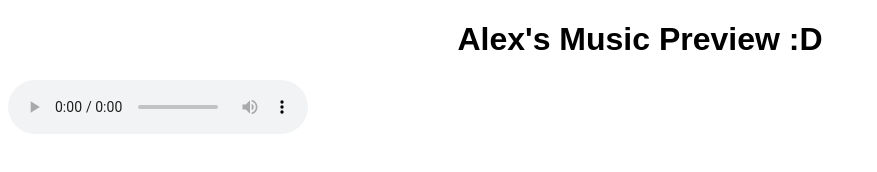
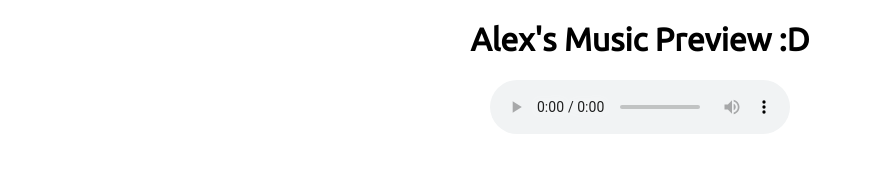
Before and after one commit to Libror/preview, a website built with Parcel: page index.html in a window 1280 px wide. Shown: the whole page, without its empty margins (0-877 px from the left). Built offline with nearby package versions, Linux system fonts and the light colour scheme.

Commit message:
Update styles.css

```diff
--- a/src/styles.css
+++ b/src/styles.css
@@ -1,7 +1,12 @@
 body {
-  font-family: sans-serif;
+  font-family: "Ubuntu", sans-serif;
 }
 
 #title {
   text-align: center;
 }
+
+#upperDiv {
+  display: flex;
+  justify-content: center;
+}
```
